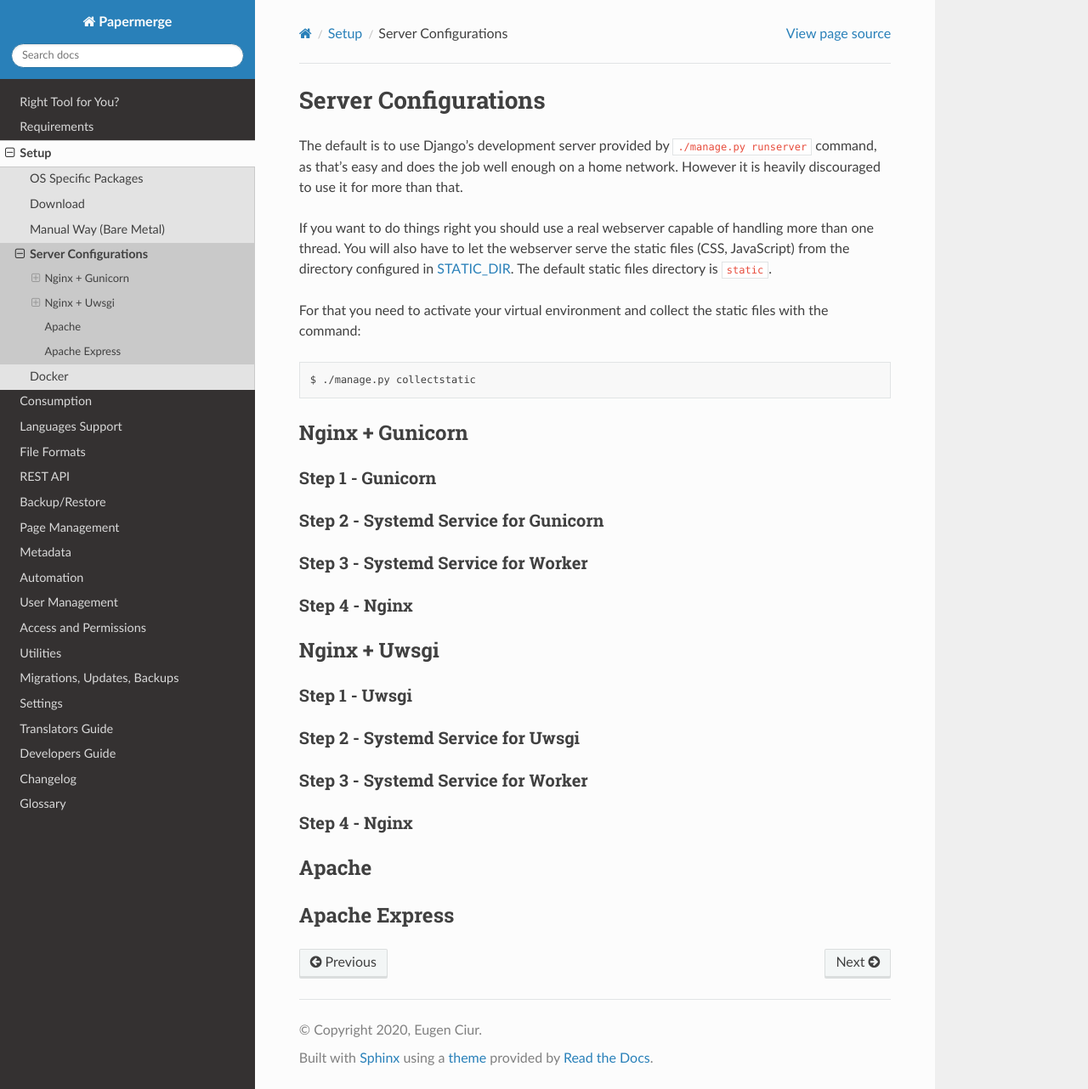
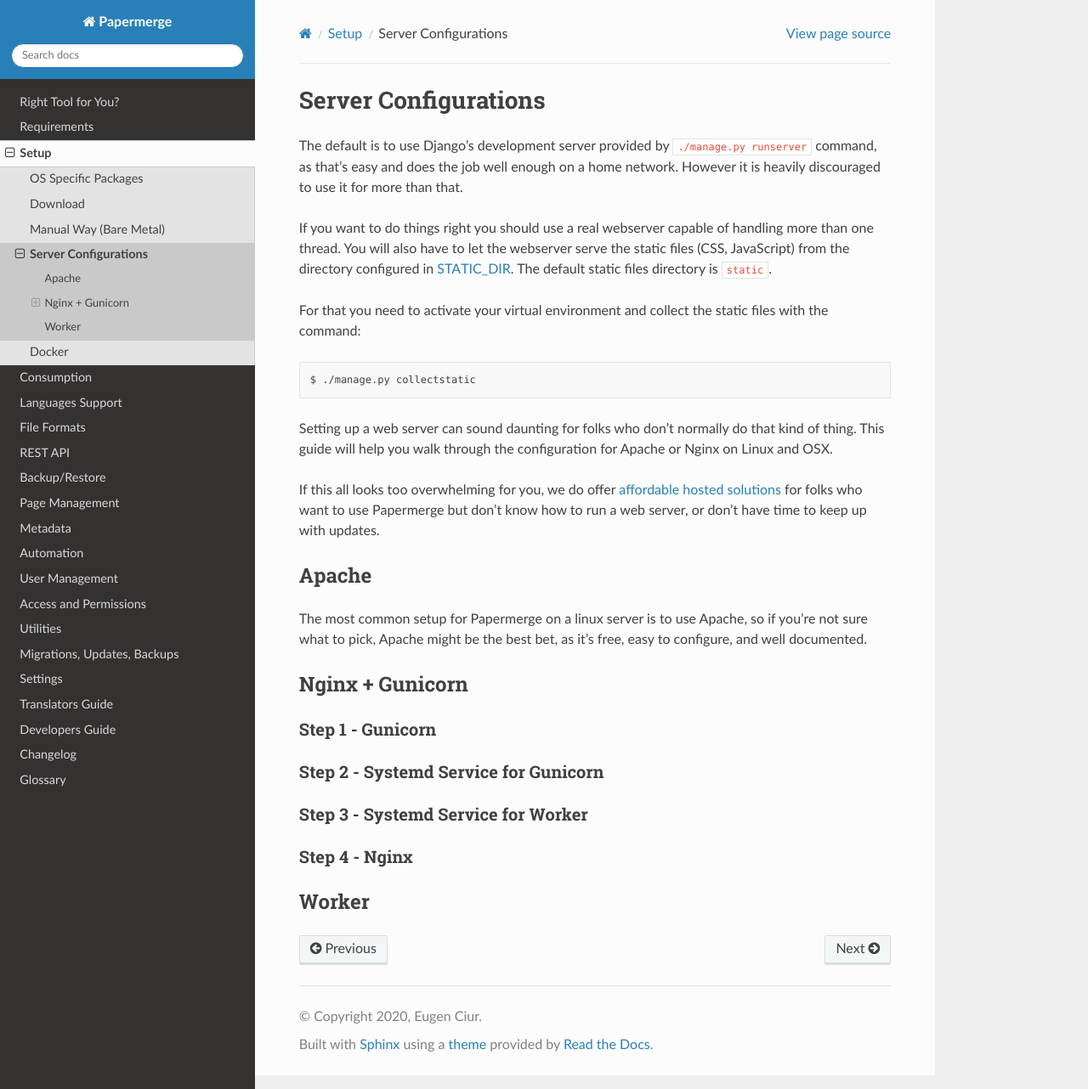
Before and after one commit to ciur/papermerge, a Sphinx documentation site: the page built from docs/source/setup/server_configurations.rst, in a window 1280 px wide and 1282 px high. Shown: the whole window at 85% size. Built offline with Sphinx 7.4.7 and the Read the Docs theme 2.0.0, drawn with Linux system fonts in a browser that asks for light colours.

Commit message:
server configurations

```diff
--- a/docs/source/setup/server_configurations.rst
+++ b/docs/source/setup/server_configurations.rst
@@ -17,6 +17,22 @@
 
     $ ./manage.py collectstatic
 
+Setting up a web server can sound daunting for folks who don't normally do
+that kind of thing. This guide will help you walk through the configuration
+for Apache or Nginx on Linux and OSX.
+
+If this all looks too overwhelming for you, we do offer `affordable hosted
+solutions <https://papermerge.com/pricing>`_ for folks who want to use
+Papermerge but don't know how to run a web server, or don't have time to keep
+up with updates.
+
+
+Apache
+~~~~~~~~
+
+The most common setup for Papermerge on a linux server is to use Apache, so if
+you're not sure what to pick, Apache might be the best bet, as it's free, easy
+to configure, and well documented.
 
 Nginx + Gunicorn
 ~~~~~~~~~~~~~~~~~
@@ -37,30 +53,6 @@
 ################
 
 
-Nginx + Uwsgi
-~~~~~~~~~~~~~~
 
-Step 1 - Uwsgi
-################
-
-
-Step 2 - Systemd Service for Uwsgi
-#######################################
-
-
-Step 3 - Systemd Service for Worker
-#######################################
-
-
-Step 4 - Nginx
-################
-
-
-
-Apache
+Worker
 ~~~~~~~~
-
-
-
-Apache Express
-~~~~~~~~~~~~~~~
```
